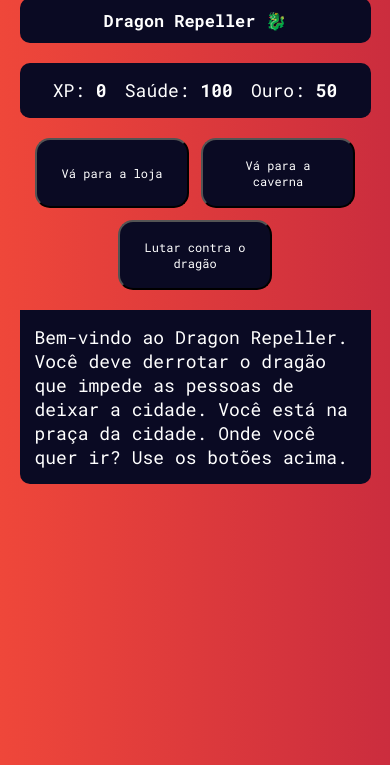
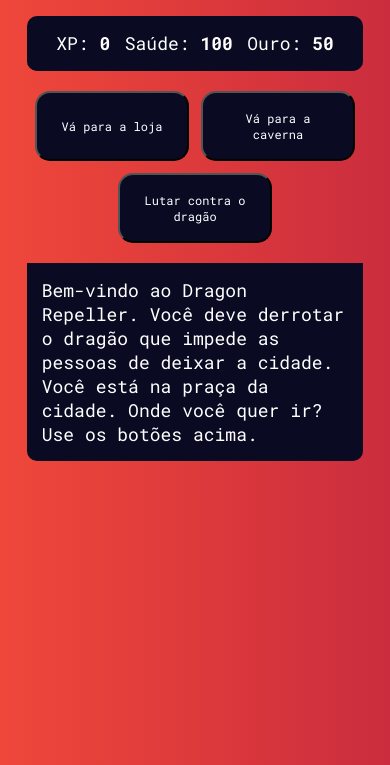
Before and after one commit to Corcelliz/RPG---Game, a plain HTML site: page index.html in a window 390 px wide. Shown: the part 79-844 px from the top of the page. Drawn offline with Linux system fonts and the light colour scheme.

Commit message:
fixing responsive ⚙️

```diff
--- a/style.css
+++ b/style.css
@@ -7,12 +7,15 @@ html {
 }
 
 body {
-  margin: 0;
-  padding: 0;
-  height: 50vh;
+  display: flex;
+  justify-content: center;
+  align-items: center;
+  height: 530px;
   box-sizing: border-box;
   font-family: "Roboto Mono", serif;
   background-image: url(assets/dragao2.jpg);
+  background-position: top;
+  background-repeat: no-repeat;
 }
 
 .title {
@@ -24,7 +27,7 @@ body {
 }
 
 h1 {
-  font-size: 2vh;
+  font-size: large;
 }
 
 .dragon-title:hover {
@@ -48,9 +51,7 @@ h1 {
   justify-content: center;
   max-width: 600px;
   max-height: 400px;
-  color: #ffffff;
-  margin: 220px auto 0px;
-  border-radius: 10px;
+  color: #ffffff;  border-radius: 10px;
   font-family: "Roboto Mono", serif;
 }
 
@@ -120,11 +121,14 @@ button {
 
 @media (max-width: 460px) {
   body {
-    background: linear-gradient(to right, #ef473a, #cb2d3e); /* W3C, IE 10+/ Edge, Firefox 16+, Chrome 26+, Opera 12+, Safari 7+ */
+    display: flex;
+    align-items: center;
+    height: 550px;
+    background: linear-gradient(to right, #ef473a, #cb2d3e);
   }
   #game {
     max-width: 90%;
-    margin: 10rem auto;
+    margin: 5rem auto;
     height: 320px;
     box-sizing: border-box;
   }
```
